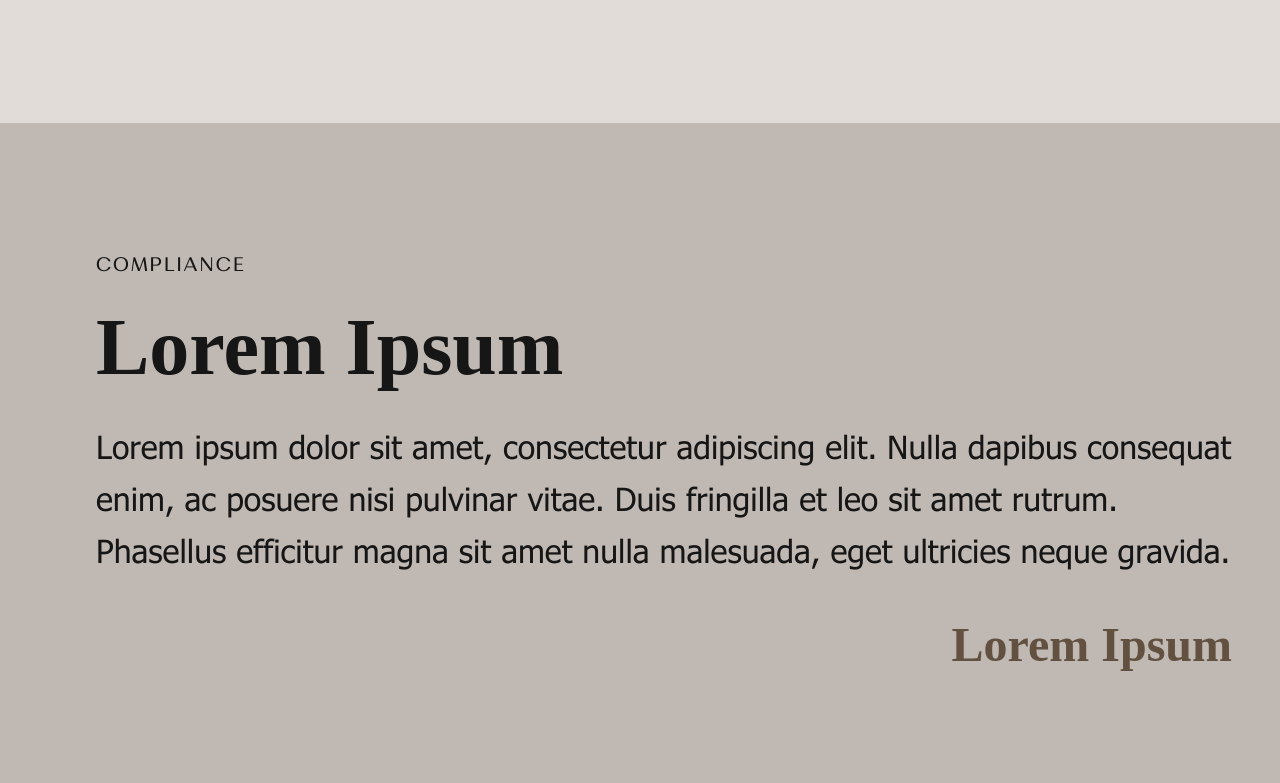
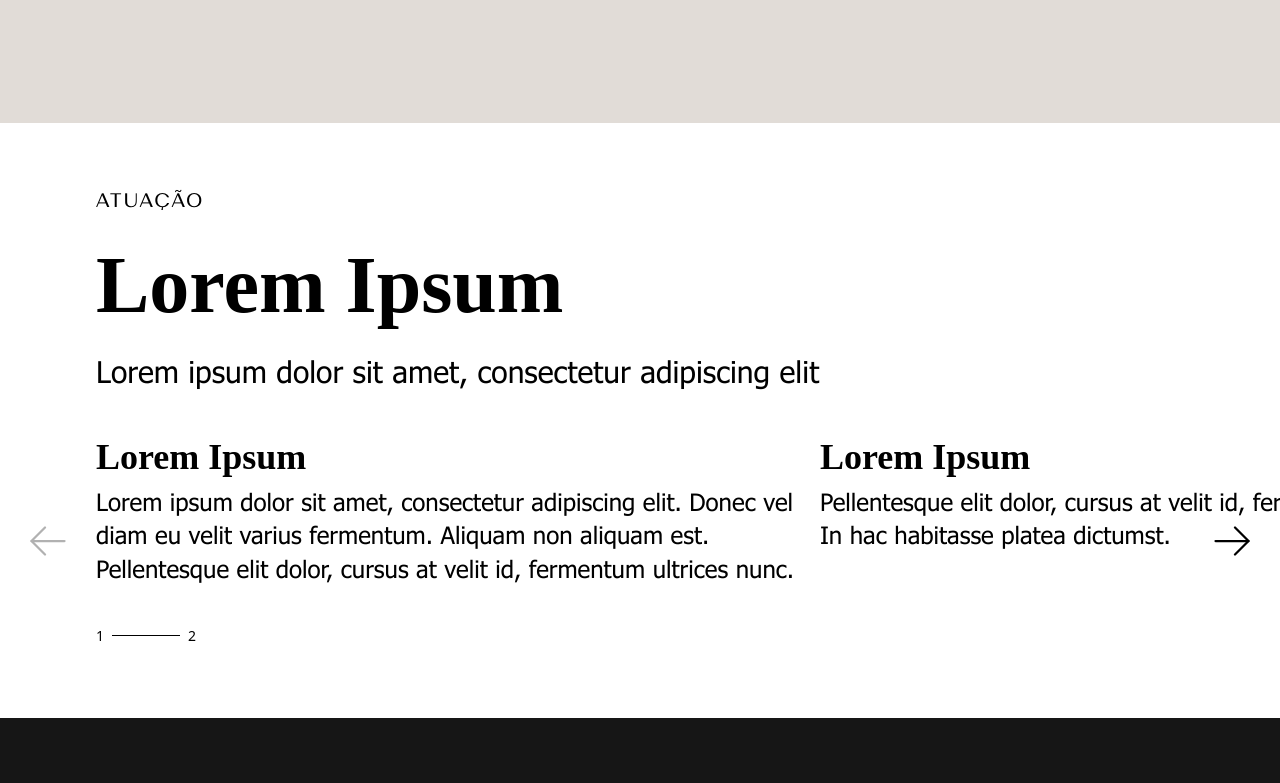
Before and after one commit to masolivs/SPSite, a Next.js app: page / in a window 1280 px wide. Shown: the part 2000-2783 px from the top of the page. Built offline with nearby package versions, Linux system fonts and the light colour scheme.

Commit message:
criação do componente atuação + carrosel

```diff
--- a/package.json
+++ b/package.json
@@ -14,6 +14,7 @@
     "aos": "^2.3.4",
     "next": "^15.2.3",
     "next-auth": "^4.24.11",
+    "phosphor-react": "^1.4.1",
     "react": "^19.0.0",
     "react-dom": "^19.0.0",
     "react-simple-typewriter": "^5.0.1"
--- /dev/null
+++ b/src/app/components/atuacao.tsx
@@ -0,0 +1,49 @@
+'use client';
+
+import Carousel from './carousel';
+
+export default function Atuacao() {
+  const carouselItems = [
+    <div key="1" className="bg-white">
+      <h3 className="text-3xl md:text-4xl font-bold font-dm-serif mb-2">Lorem Ipsum</h3>
+      <p className="text-xl md:text-[24px] font-tahoma">
+        Lorem ipsum dolor sit amet, consectetur adipiscing elit. Donec vel diam eu velit varius fermentum.
+        Aliquam non aliquam est. Pellentesque elit dolor, cursus at velit id, fermentum ultrices nunc.
+      </p>
+    </div>,
+    <div key="2" className="bg-white">
+      <h3 className="text-3xl md:text-4xl font-bold font-dm-serif mb-2">Lorem Ipsum</h3>
+      <p className="text-xl md:text-[24px] font-tahoma">
+        Pellentesque elit dolor, cursus at velit id, fermentum ultrices nunc. In hac habitasse platea dictumst.
+      </p>
+    </div>,
+    <div key="3" className="bg-white">
+      <h3 className="text-3xl md:text-4xl font-bold font-dm-serif mb-2">Lorem Ipsum</h3>
+      <p className="text-xl md:text-[24px] font-tahoma">
+        Sed vitae tortor eu lorem pharetra volutpat et non orci.
+      </p>
+    </div>,
+    <div key="4" className="bg-white">
+      <h3 className="text-3xl md:text-4xl font-bold font-dm-serif mb-2">Lorem Ipsum</h3>
+      <p className="text-xl md:text-[24px] font-tahoma">
+        Sed vitae tortor eu lorem pharetra volutpat et non orci.
+      </p>
+    </div>,
+  ];
+  return (
+    <section id="atuação" className="bg-white py-16">
+      <div className="px-6 sm:px-24 mb-10">
+        <h3 className="font-bodrumsans text-[18px] sm:text-[20px] tracking-widest uppercase">
+          ATUAÇÃO
+        </h3>
+        <h2 className="font-dm-serif mt-2 text-[48px] sm:text-[80px] font-bold">
+          Lorem Ipsum
+        </h2>
+        <p className="font-tahoma text-xl sm:text-3xl mt-2">
+          Lorem ipsum dolor sit amet, consectetur adipiscing elit
+        </p>
+      </div>
+      <Carousel items={carouselItems} contentPadding="px-6 sm:px-24" />
+    </section>
+  );
+}
--- /dev/null
+++ b/src/app/components/blog.tsx
@@ -0,0 +1,17 @@
+'use client'
+
+export default function Blog() {
+    return (
+        <section id="blog" className="bg-white py-16">
+            <div className="px-6 sm:px-24 mb-10">
+                <h3 className="font-bodrumsans text-[18px] sm:text-[20px] tracking-widest uppercase">
+                    BLOG
+                </h3>
+                <h2 className="font-dm-serif mt-2 text-[48px] sm:text-[80px] font-bold">
+                Lorem Impsum
+                </h2>
+
+            </div>
+        </section>
+    )
+}
--- /dev/null
+++ b/src/app/components/carousel.tsx
@@ -0,0 +1,146 @@
+'use client';
+
+import { useEffect, useRef, useState } from 'react';
+import { ArrowLeft, ArrowRight } from 'phosphor-react';
+
+interface CarouselProps {
+  items: React.ReactNode[];
+  itemsPerViewDesktop?: number;
+  contentPadding?: string;
+}
+
+export default function Carousel({
+  items,
+  itemsPerViewDesktop = 3,
+  contentPadding = 'px-6 sm:px-24',
+}: CarouselProps) {
+  const [isDesktop, setIsDesktop] = useState(true);
+  const [currentIndex, setCurrentIndex] = useState(0);
+  const mobileScrollRef = useRef<HTMLDivElement>(null);
+
+  useEffect(() => {
+    const checkScreen = () => {
+      setIsDesktop(window.innerWidth >= 1024);
+    };
+
+    checkScreen();
+    window.addEventListener('resize', checkScreen);
+    return () => window.removeEventListener('resize', checkScreen);
+  }, []);
+
+  const itemsPerView = isDesktop ? itemsPerViewDesktop ?? 3 : 1;
+  const totalPages = Math.ceil(items.length / itemsPerView);
+  const maxCount = isDesktop ? totalPages : items.length;
+
+  const next = () => {
+    if (currentIndex < totalPages - 1) {
+      setCurrentIndex(currentIndex + 1);
+    }
+  };
+
+  const prev = () => {
+    if (currentIndex > 0) {
+      setCurrentIndex(currentIndex - 1);
+    }
+  };
+
+  const handleMobileScroll = () => {
+    if (mobileScrollRef.current) {
+      const scrollLeft = mobileScrollRef.current.scrollLeft;
+      const slideWidth = mobileScrollRef.current.offsetWidth;
+      const index = Math.round(scrollLeft / slideWidth);
+      setCurrentIndex(index);
+    }
+  };
+
+  return (
+    <div className="relative w-full overflow-hidden py-2">
+      {isDesktop && (
+        <>
+          <button
+            onClick={prev}
+            disabled={currentIndex === 0}
+            className="absolute top-1/2 -translate-y-1/2 left-4 z-20 p-2 disabled:opacity-30 cursor-pointer"
+          >
+            <ArrowLeft size={48} weight="light" />
+          </button>
+
+          <button
+            onClick={next}
+            disabled={currentIndex >= totalPages - 1}
+            className="absolute top-1/2 -translate-y-1/2 right-4 z-20 p-2 disabled:opacity-30 cursor-pointer"
+          >
+            <ArrowRight size={48} weight="light" />
+          </button>
+        </>
+      )}
+      <div className={contentPadding}>
+        {isDesktop ? (
+          <div
+            className="flex transition-transform duration-500 ease-in-out"
+            style={{
+              transform: `translateX(-${currentIndex * 100}%)`,
+              width: `${totalPages * 100}%`,
+            }}
+          >
+            {Array.from({ length: totalPages }).map((_, pageIndex) => {
+              const start = pageIndex * itemsPerView;
+              const end = start + itemsPerView;
+              const groupItems = items.slice(start, end);
+              return (
+                <div
+                  key={pageIndex}
+                  className="flex flex-shrink-0 w-full justify-start gap-6"
+                >
+                  {groupItems.map((item, index) => (
+                    <div
+                      key={index}
+                      className="bg-white w-[700px] h-auto whitespace-normal break-words"
+                    >
+                      {item}
+                    </div>
+                  ))}
+                </div>
+              );
+            })}
+          </div>
+        ) : (
+          <div
+            ref={mobileScrollRef}
+            onScroll={handleMobileScroll}
+            className="overflow-x-auto scroll-smooth snap-x snap-mandatory scrollbar-hide"
+            style={{ scrollPaddingLeft: '1.5rem' }}
+          >
+            <div className="flex space-x-4 ">
+              {items.map((item, index) => (
+                <div
+                  key={index}
+                  className="snap-start shrink-0 w-full max-w-full bg-white h-auto"
+                >
+                  <div className="w-full break-words whitespace-normal">
+                    {item}
+                  </div>
+                </div>
+              ))}
+            </div>
+          </div>
+        )}
+      </div>
+      <div className="mt-10">
+        <div className="flex items-center gap-2 max-w-[100px] text-sm ml-6 sm:ml-24">
+          <span>{currentIndex + 1}</span>
+          <div className="flex-1 h-px bg-black" />
+          <span>{maxCount}</span>
+        </div>
+      </div>
+      <style jsx>{`
+        .scrollbar-hide {
+          scrollbar-width: none;
+        }
+        .scrollbar-hide::-webkit-scrollbar {
+          display: none;
+        }
+      `}</style>
+    </div>
+  );
+}
--- a/src/app/components/contato.tsx
+++ b/src/app/components/contato.tsx
@@ -4,10 +4,10 @@ export default function Contato() {
   return (
     <section id="contato" className="bg-dark text-white py-16">
       <div className="px-6 sm:px-24 mb-10">
-        <h3 className="font-bodrumsans text-sm tracking-widest text-light uppercase">
+        <h3 className="font-bodrumsans text-[18px] sm:text-[20px] tracking-widest text-light uppercase">
           FALE CONOSCO
         </h3>
-        <h2 className="font-dm-serif mt-2 text-5xl sm:text-6xl text-light font-bold">
+        <h2 className="font-dm-serif mt-2 text-[48px] sm:text-[80px] text-light font-bold">
           Contato
         </h2>
       </div>
--- /dev/null
+++ b/src/app/components/premiacoes.tsx
@@ -0,0 +1,16 @@
+'use client'
+
+export default function Premiacao() {
+    return (
+        <section id="premiações" className="bg-dark text-white py-16">
+            <div className="px-6 sm:px-24 mb-10">
+                <h3 className="font-bodrumsans text-[18px] sm:text-[20px] tracking-widest uppercase">
+                    PREMIAÇÕES
+                </h3>
+                <h2 className="font-dm-serif mt-2 text-[48px] sm:text-[80px] font-bold">
+                Lorem Impsum
+                </h2>
+            </div>
+        </section>
+    )
+}
--- a/src/app/page.tsx
+++ b/src/app/page.tsx
@@ -7,6 +7,9 @@ import Sobre from './components/sobre';
 import Compliance from './components/compliance';
 import Contato from './components/contato';
 import Footer from './components/footer';
+import Atuacao from './components/atuacao';
+import Premiacao from './components/premiacoes';
+import Blog from './components/blog';
 
 export default function Home() {
   return (
@@ -14,7 +17,10 @@ export default function Home() {
           <Navbar />
           <Herosection />
           <Sobre />
+          <Atuacao />
+          <Premiacao />
           <Compliance />
+          <Blog />
           <Contato />
           <Footer />
     </div>
```
Also changed, not shown: 1 other file (tests, documents, lock files or other folders).
